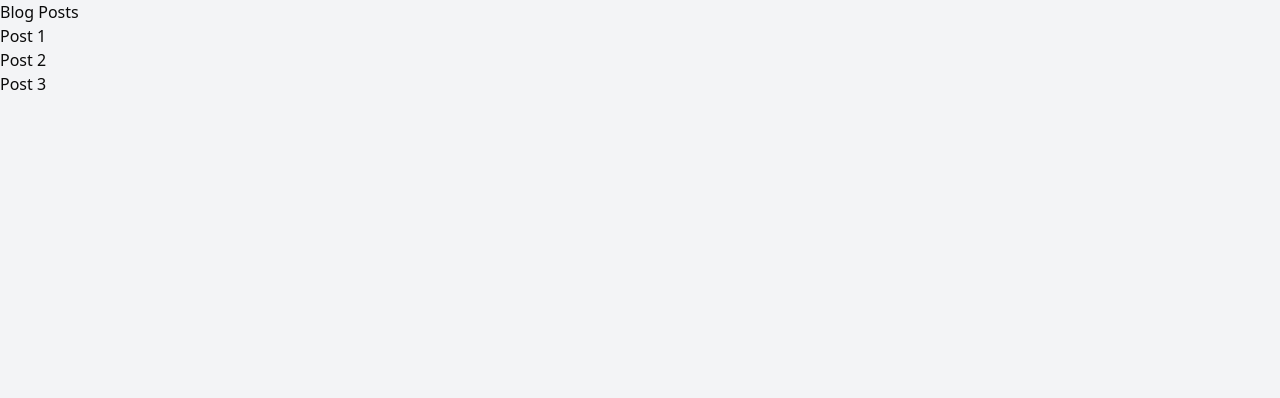
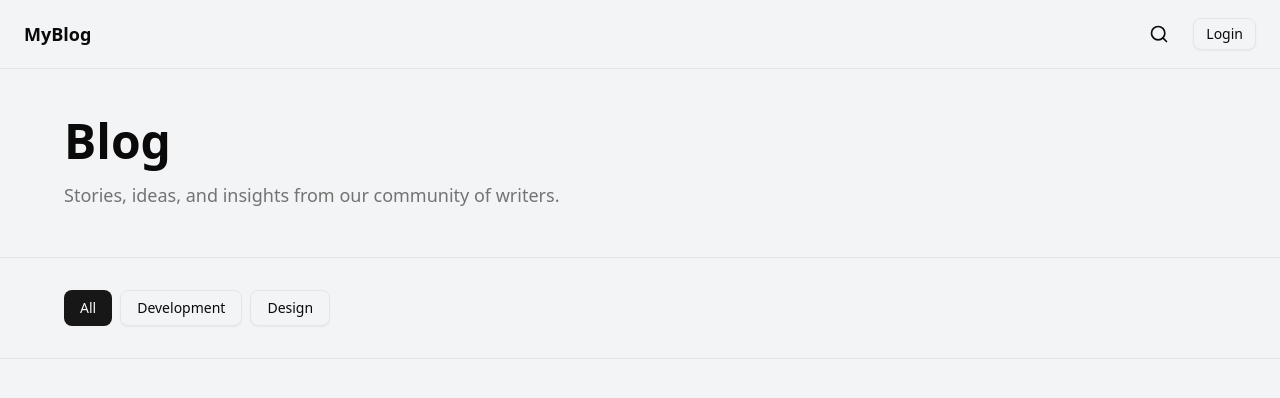
Before and after one commit to ShehaanN/MyBlog, a Next.js app in the folder frontend/: page /blog in a window 1280 px wide. Shown: the top 398 px of the page. Built offline with nearby package versions, Linux system fonts and the light colour scheme.

Commit message:
feat: enhance  BlogPage with page  header and category filtering tab

```diff
--- a/frontend/app/blog/client.tsx
+++ b/frontend/app/blog/client.tsx
@@ -1,16 +1,116 @@
 "use client";
 
+import BlogHeader from "@/components/blog-header";
+import { useState } from "react";
+import { Button } from "@/components/ui/button";
+
 const BlogPageClient = () => {
+  const allBlogPosts = [
+    {
+      id: 1,
+      title: "Getting Started with Next.js 15",
+      excerpt:
+        "Learn the basics of Next.js 15 and how to build modern web applications with React.",
+      author: "Sarah Anderson",
+      date: "2025-01-15",
+      category: "Development",
+      slug: "getting-started-nextjs-15",
+      viewCount: 245,
+    },
+    {
+      id: 2,
+      title: "The Future of Web Design",
+      excerpt:
+        "Exploring emerging trends in web design and what developers should know.",
+      author: "John Smith",
+      date: "2025-01-14",
+      category: "Design",
+      slug: "future-of-web-design",
+      viewCount: 189,
+    },
+    {
+      id: 3,
+      title: "TypeScript Best Practices",
+      excerpt:
+        "Master TypeScript with these essential best practices for production applications.",
+      author: "Emma Johnson",
+      date: "2025-01-13",
+      category: "Development",
+      slug: "typescript-best-practices",
+      viewCount: 312,
+    },
+    {
+      id: 4,
+      title: "React Hooks Deep Dive",
+      excerpt:
+        "Understanding React Hooks and how to use them effectively in your applications.",
+      author: "Sarah Anderson",
+      date: "2025-01-12",
+      category: "Development",
+      slug: "react-hooks-deep-dive",
+      viewCount: 156,
+    },
+    {
+      id: 5,
+      title: "CSS Grid vs Flexbox",
+      excerpt: "When to use CSS Grid and when to use Flexbox for your layouts.",
+      author: "John Smith",
+      date: "2025-01-11",
+      category: "Design",
+      slug: "css-grid-vs-flexbox",
+      viewCount: 423,
+    },
+    {
+      id: 6,
+      title: "API Security Best Practices",
+      excerpt:
+        "Essential security practices for building and maintaining APIs.",
+      author: "Emma Johnson",
+      date: "2025-01-10",
+      category: "Development",
+      slug: "api-security-best-practices",
+      viewCount: 267,
+    },
+  ];
+
+  const [selectedCategory, setSelectedCategory] = useState("All");
+
+  const categories = [
+    "All",
+    ...new Set(allBlogPosts.map((post) => post.category)),
+  ];
+
   return (
-    <main>
-      <div>
-        <h1>Blog Posts</h1>
-        <ul>
-          <li>Post 1</li>
-          <li>Post 2</li>
-          <li>Post 3</li>
-        </ul>
-      </div>
+    <main className="min-h-screen bg-background flex flex-col">
+      <BlogHeader />
+      {/* Hero Section */}
+      <section className="px-6 py-12 border-b border-border">
+        <div className="max-w-6xl mx-auto">
+          <h1 className="text-4xl md:text-5xl font-bold mb-4 text-balance">
+            Blog
+          </h1>
+          <p className="text-lg text-muted-foreground max-w-2xl">
+            Stories, ideas, and insights from our community of writers.
+          </p>
+        </div>
+      </section>
+
+      {/* Filters Section */}
+      <section className="px-6 py-8 border-b border-border sticky top-16 bg-background/95 backdrop-blur-sm">
+        <div className="max-w-6xl mx-auto">
+          <div className="flex gap-2 flex-wrap">
+            {categories.map((category) => (
+              <Button
+                key={category}
+                variant={selectedCategory === category ? "default" : "outline"}
+                onClick={() => setSelectedCategory(category)}
+              >
+                {category}
+              </Button>
+            ))}
+          </div>
+        </div>
+      </section>
     </main>
   );
 };
```
